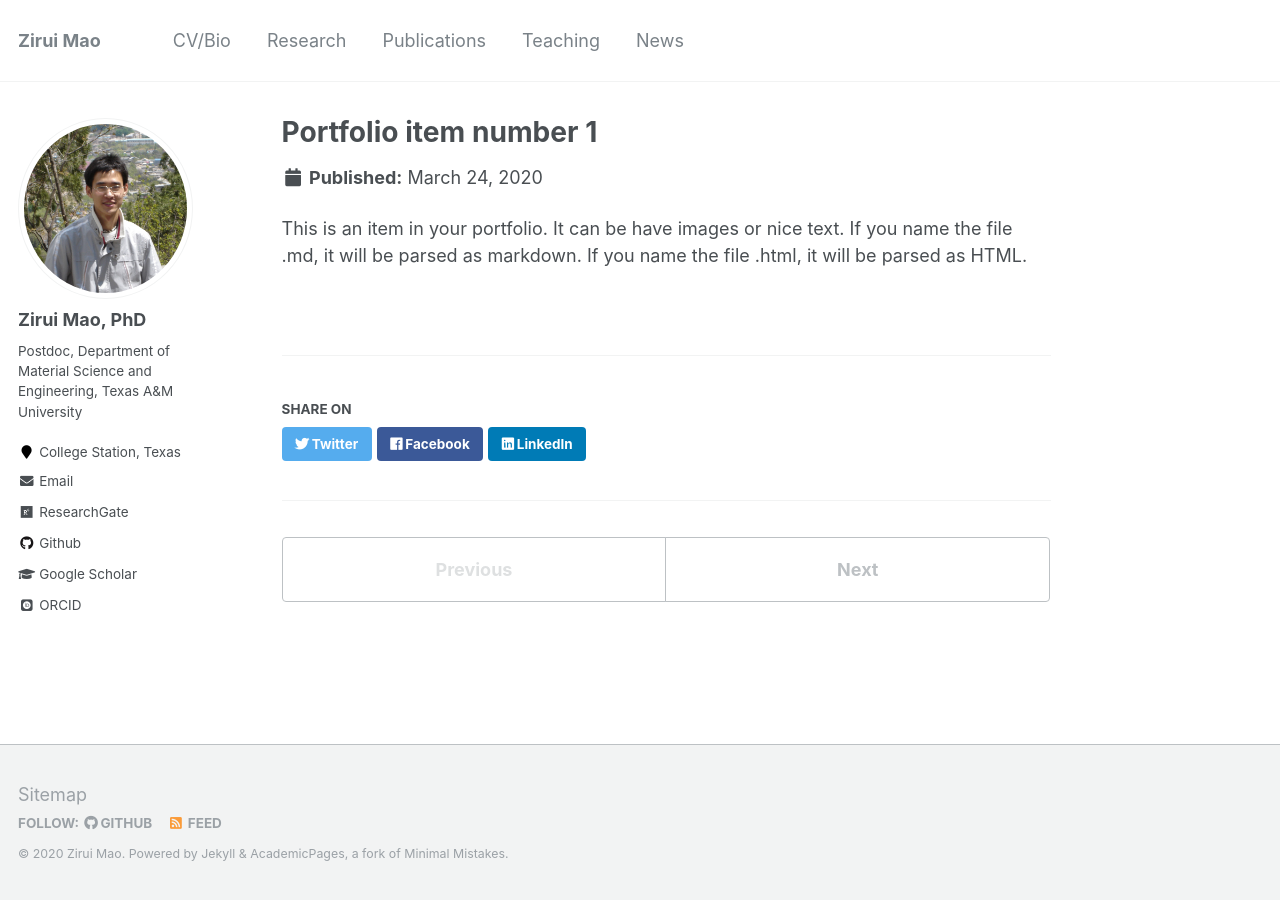
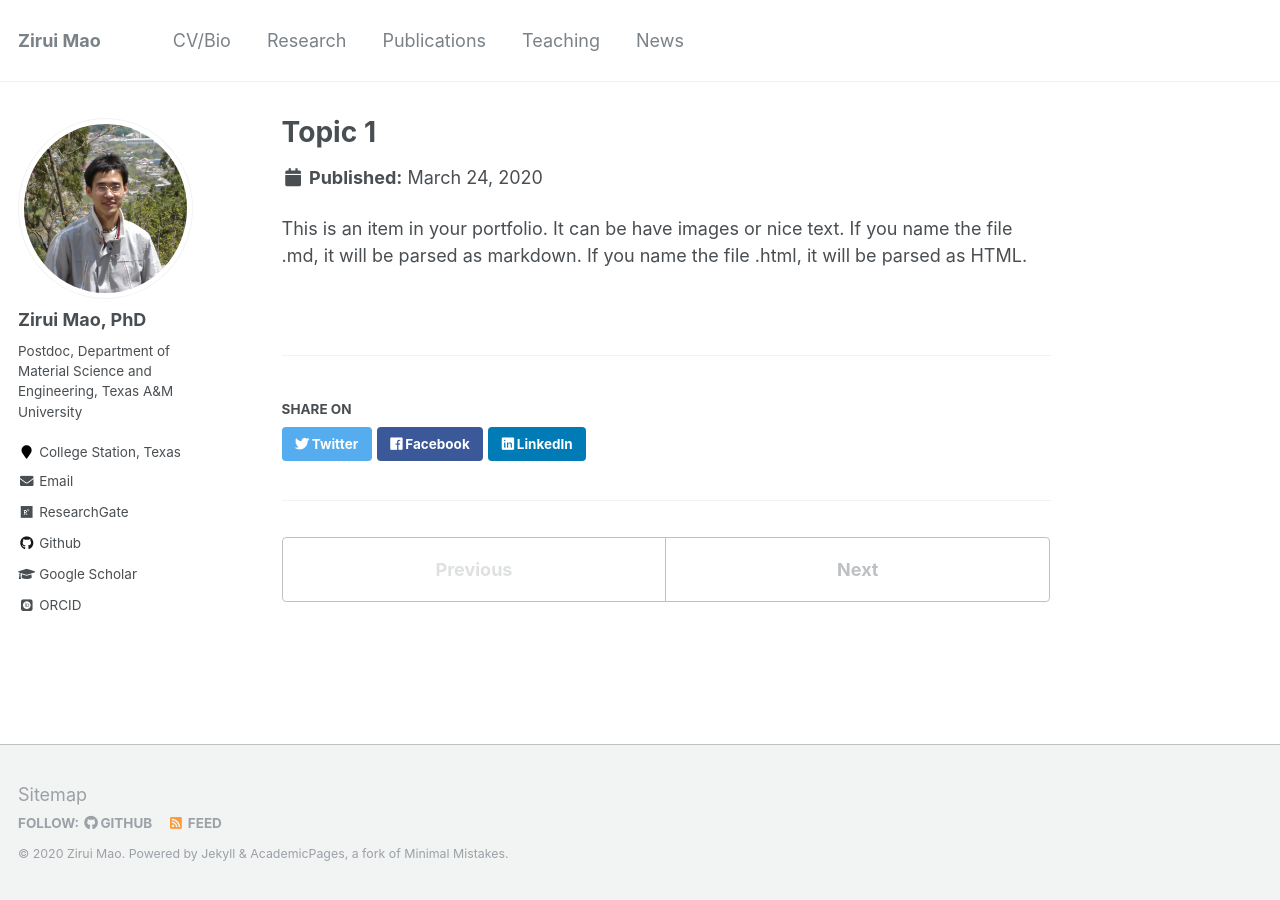
Before and after one commit to maozirui0827/maozirui.github.io, a Jekyll site: the page built from _portfolio/portfolio-1.md, in a window 1280 px wide. Built offline with Jekyll 4.4.1, drawn with Linux system fonts in a browser that asks for light colours; some web fonts are replaced.

Commit message:
Update portfolio-1.md

```diff
--- a/_portfolio/portfolio-1.md
+++ b/_portfolio/portfolio-1.md
@@ -1,6 +1,6 @@
 ---
-title: "Portfolio item number 1"
-excerpt: "Short description of portfolio item number 1<br/><img src='/images/500x300.png'>"
+title: "Topic 1"
+excerpt: "Short description of topic 1<br/><img src='/images/500x300.png'>"
 collection: portfolio
 ---
 
```
